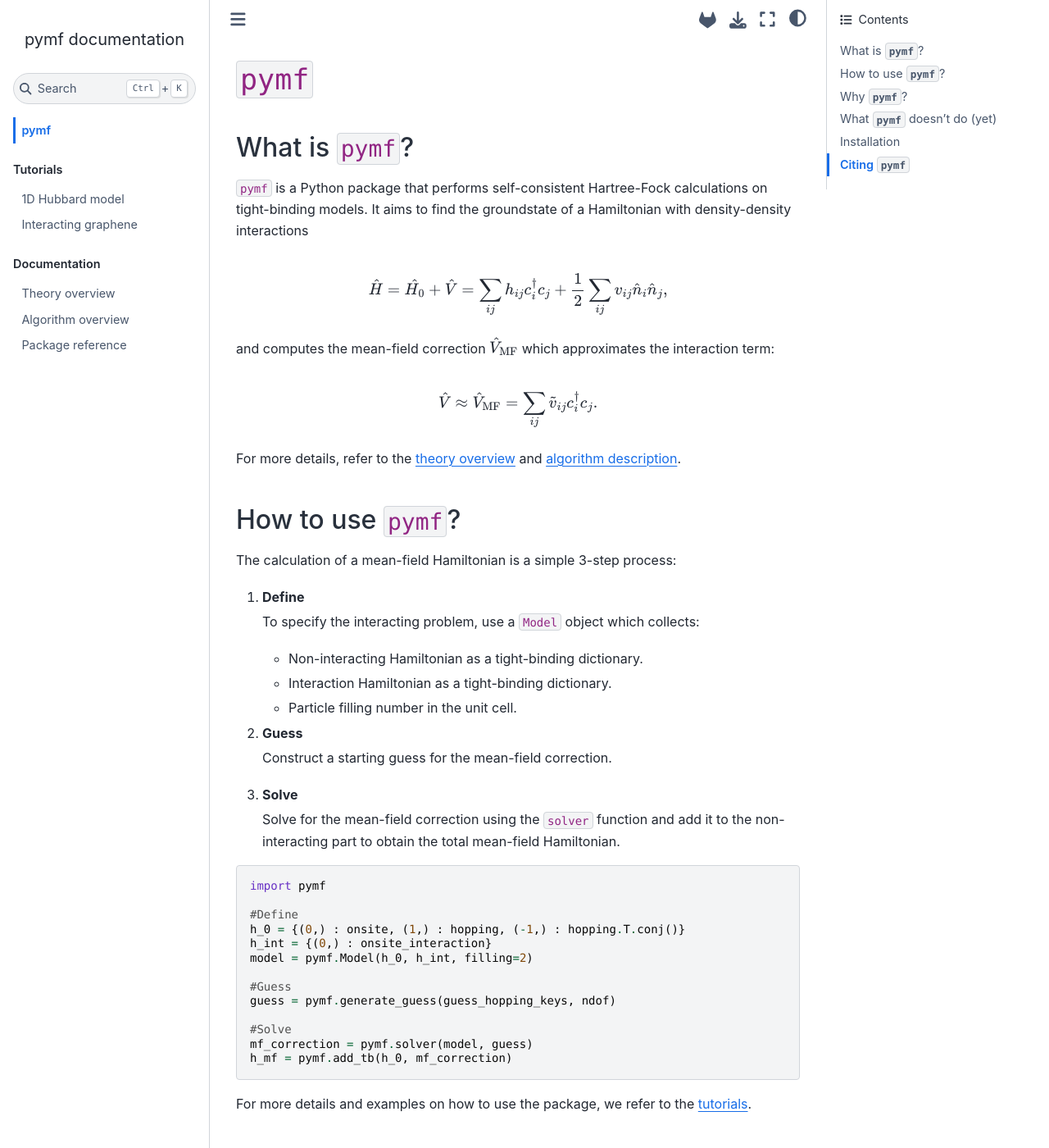
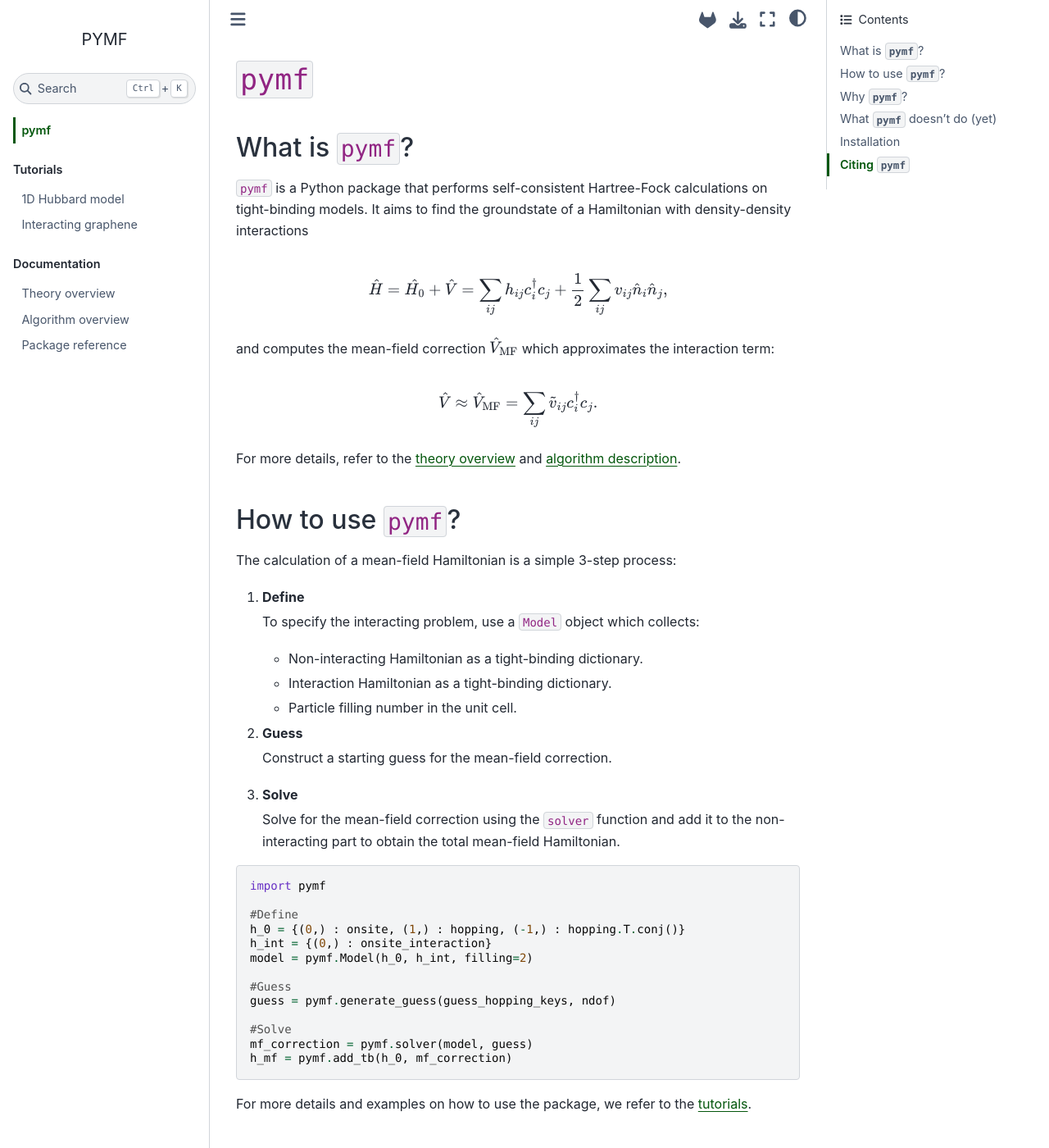
Before and after one commit to quantum-tinkerer/MeanFi, a Sphinx documentation site: the page built from docs/source/index.md, in a window 1280 px wide and 1400 px high. Shown: the whole window at 82% size. Built offline with Sphinx 7.4.7 and the Sphinx Book theme 1.1.4, drawn with Linux system fonts in a browser that asks for light colours; the version number could not be read and is left out; comment, search, counter and statistics services are not loaded.

Commit message:
Change colours and fix hovers with custom css

```diff
--- /dev/null
+++ b/docs/source/_static/css/custom.css
@@ -0,0 +1,21 @@
+html[data-theme="light"] {
+    --pst-color-primary: rgb(4, 87, 13);
+    --pst-color-secondary: rgb(66, 96, 150);
+    --pst-color-border-tippy: rgb(0, 0, 0);
+    --pst-color-inline-code-links: rgb(4, 87, 13);
+    --pst-color-link-hover: var(--pst-color-secondary)
+}
+
+html[data-theme="dark"] {
+    --pst-color-primary: rgb(176, 217, 162);
+    --pst-color-secondary: rgb(125, 166, 244);
+    --pst-color-border-tippy: white;
+    --pst-color-inline-code-links: var(--pst-color-primary);
+    --pst-color-link-hover: var(--pst-color-secondary)
+}
+
+.tippy-box {
+    background-color:var(--pst-color-surface);
+    color:var(--pst-color-text-base);
+    border: 1px solid var(--pst-color-border-tippy);
+}
--- a/docs/source/conf.py
+++ b/docs/source/conf.py
@@ -88,6 +88,7 @@ autoclass_content = "both"
 # a list of builtin themes.
 #
 html_theme = "sphinx_book_theme"
+html_title = "PYMF"
 
 html_theme_options = {
     "repository_url": "https://gitlab.kwant-project.org/qt/kwant-scf",
@@ -114,5 +115,5 @@ html_theme_options = {
 # Add any paths that contain custom static files (such as style sheets) here,
 # relative to this directory. They are copied after the builtin static files,
 # so a file named "default.css" will overwrite the builtin "default.css".
-# html_static_path = ["_static"]
-# html_css_files = ["local.css"]
+html_static_path = ["_static"]
+html_css_files = ["css/custom.css"]
```
